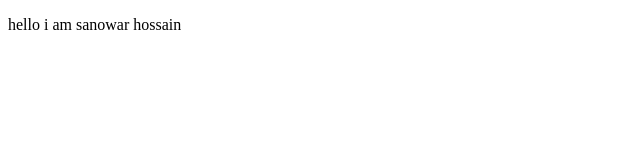
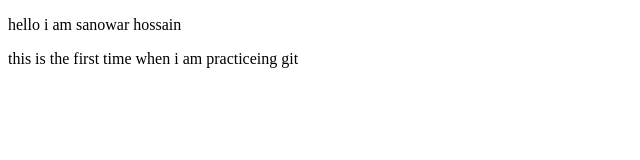
Before and after one commit to cSanowar/San, a plain HTML site: page index.html in a window 1280 px wide. Shown: the whole page, without its empty margins (0-640 px from the left). Drawn offline with Linux system fonts and the light colour scheme.

Commit message:
first commit

```diff
--- a/index.html
+++ b/index.html
@@ -8,5 +8,6 @@
 </head>
 <body>
     <p>hello i am sanowar hossain</p>
+    <div>this is the first time when i am practiceing git</div>
 </body>
 </html>
```
